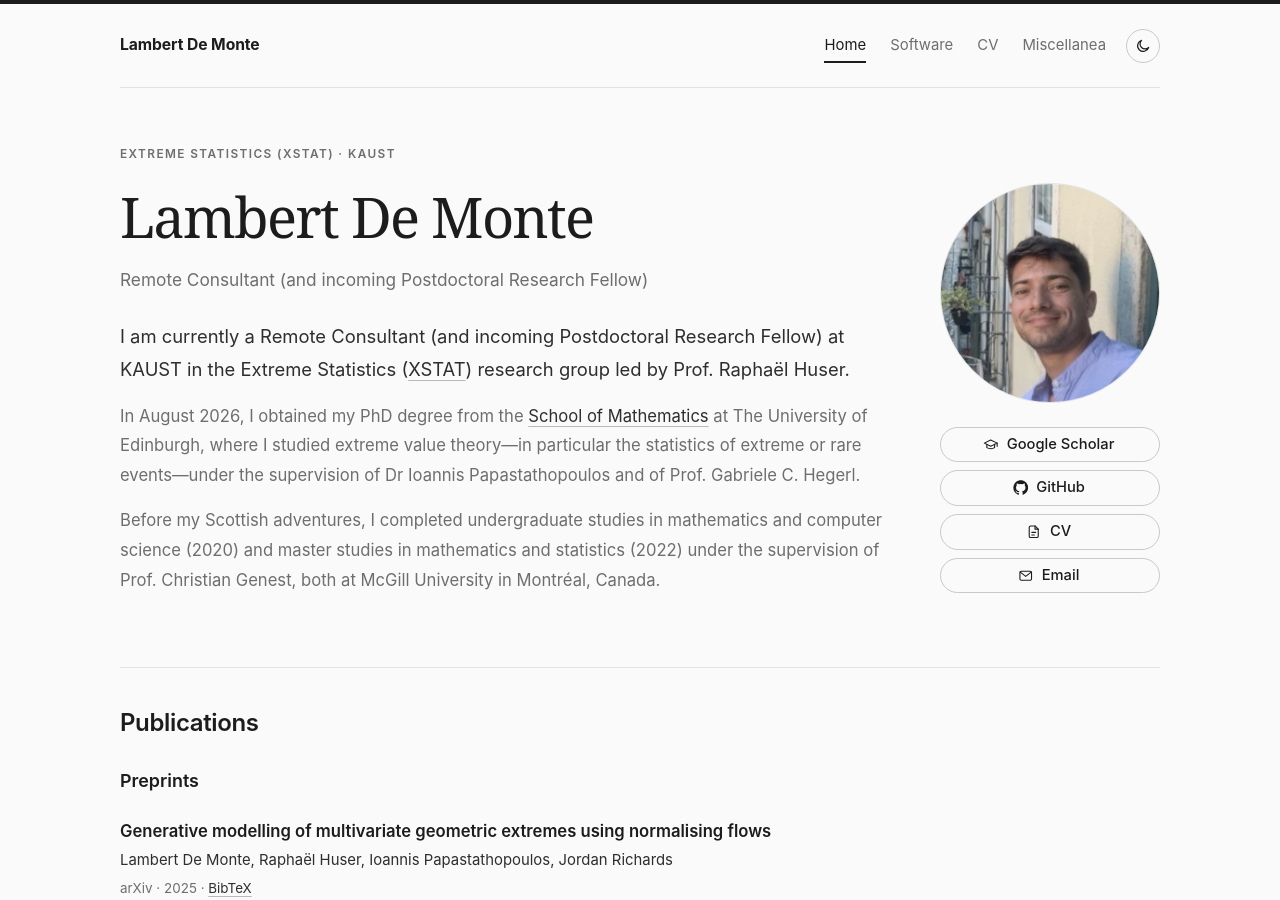
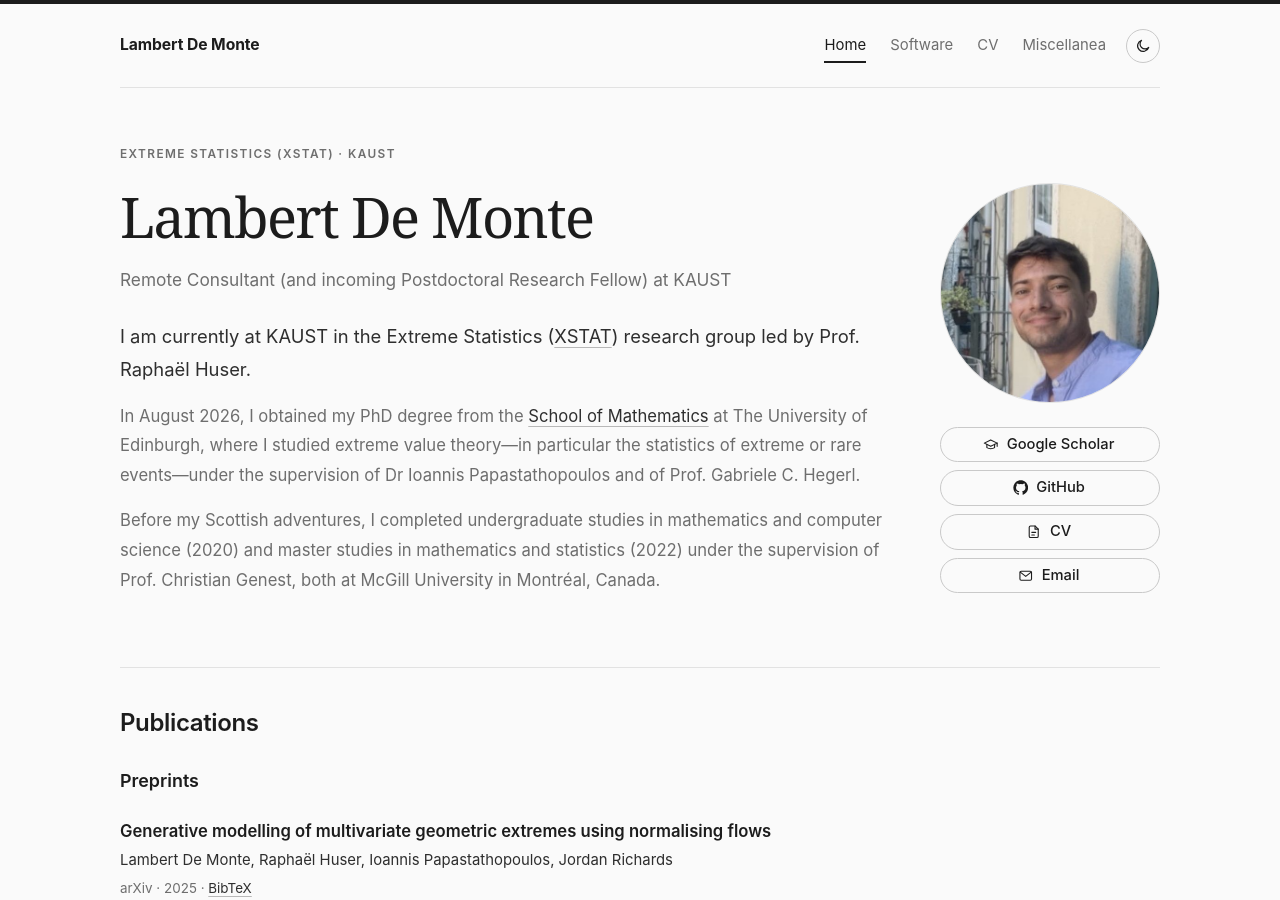
Before and after one commit to lambertdem/lambertdem.github.io, a Jekyll site: the page built from _pages/about.md, in a window 1280 px wide and 900 px high. Built offline with Jekyll 4.4.1, drawn with Linux system fonts in a browser that asks for light colours.

```diff
--- a/_config.yml
+++ b/_config.yml
@@ -1,7 +1,7 @@
 # Site settings. Restart `jekyll serve` after editing this file.
 
 title       : "Lambert De Monte"
-description : "Statistician working on extreme value theory and the modelling of rare multivariate events."
+description : ""
 url         : "https://lambertdem.github.io"
 baseurl     : ""
 locale      : "en_GB"
@@ -10,7 +10,7 @@
 author:
   name          : "Lambert De Monte"
   avatar        : "LDM.jpg"
-  email         : "l.demonte@ed.ac.uk"
+  email         : "lambert.demonte@kaust.edu.sa"
   googlescholar : "https://scholar.google.com/citations?user=HMIbGeoAAAAJ&hl=fr"
   github        : "lambertdem"
   cv            : "/files/CV_LDM.pdf"
--- a/_layouts/default.html
+++ b/_layouts/default.html
@@ -3,13 +3,15 @@
 <head>
   <meta charset="utf-8">
   <meta name="viewport" content="width=device-width, initial-scale=1">
+  {% comment %} Changes on every build so browsers fetch fresh CSS/JS after an update. {% endcomment %}
+  {% capture v %}{{ site.time | date: '%s' }}{% endcapture %}
   <script>try { if (localStorage.getItem('theme') === 'dark') document.documentElement.dataset.theme = 'dark'; } catch (e) {}</script>
   {% seo %}
   <meta name="theme-color" content="#262626">
   <link rel="icon" type="image/svg+xml" href="{{ '/images/favicon.svg' | relative_url }}">
   <link rel="icon" type="image/png" sizes="32x32" href="{{ '/images/favicon-32x32.png' | relative_url }}">
   <link rel="apple-touch-icon" sizes="180x180" href="{{ '/images/apple-touch-icon-180x180.png' | relative_url }}">
-  <link rel="stylesheet" href="{{ '/assets/css/site.css' | relative_url }}">
+  <link rel="stylesheet" href="{{ '/assets/css/site.css' | relative_url }}?v={{ v }}">
 </head>
 <body>
   <a class="skip-link" href="#main">Skip to content</a>
@@ -20,7 +22,7 @@
     </main>
     {% include footer.html %}
   </div>
-  <script src="{{ '/assets/js/theme.js' | relative_url }}" defer></script>
-  {% if page.lightbox %}<script src="{{ '/assets/js/lightbox.js' | relative_url }}" defer></script>{% endif %}
+  <script src="{{ '/assets/js/theme.js' | relative_url }}?v={{ v }}" defer></script>
+  {% if page.lightbox %}<script src="{{ '/assets/js/lightbox.js' | relative_url }}?v={{ v }}" defer></script>{% endif %}
 </body>
 </html>
--- a/_pages/about.md
+++ b/_pages/about.md
@@ -3,13 +3,13 @@
 layout: home
 title: "Lambert De Monte"
 eyebrow: "Extreme Statistics (XSTAT) · KAUST"
-role: "Remote Consultant (and incoming Postdoctoral Research Fellow)"
+role: "Remote Consultant (and incoming Postdoctoral Research Fellow) at KAUST"
 redirect_from:
   - /about/
   - /about.html
 ---
 
-I am currently a Remote Consultant (and incoming Postdoctoral Research Fellow) at KAUST
+I am currently at KAUST
 in the Extreme Statistics ([XSTAT](https://xstat.kaust.edu.sa/)) research group led by Prof. Raphaël Huser.
 
 In August 2026, I obtained my PhD degree from the [School of Mathematics](https://maths.ed.ac.uk/) at The University of Edinburgh, where
```
